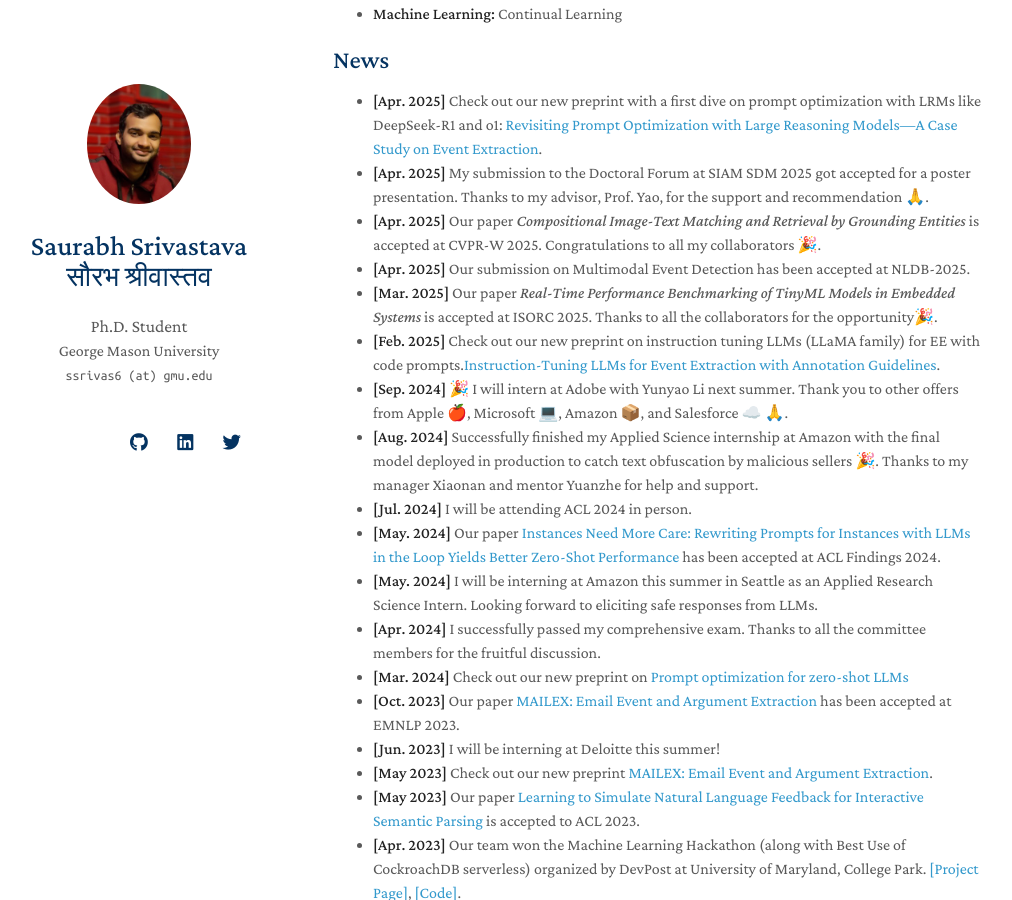
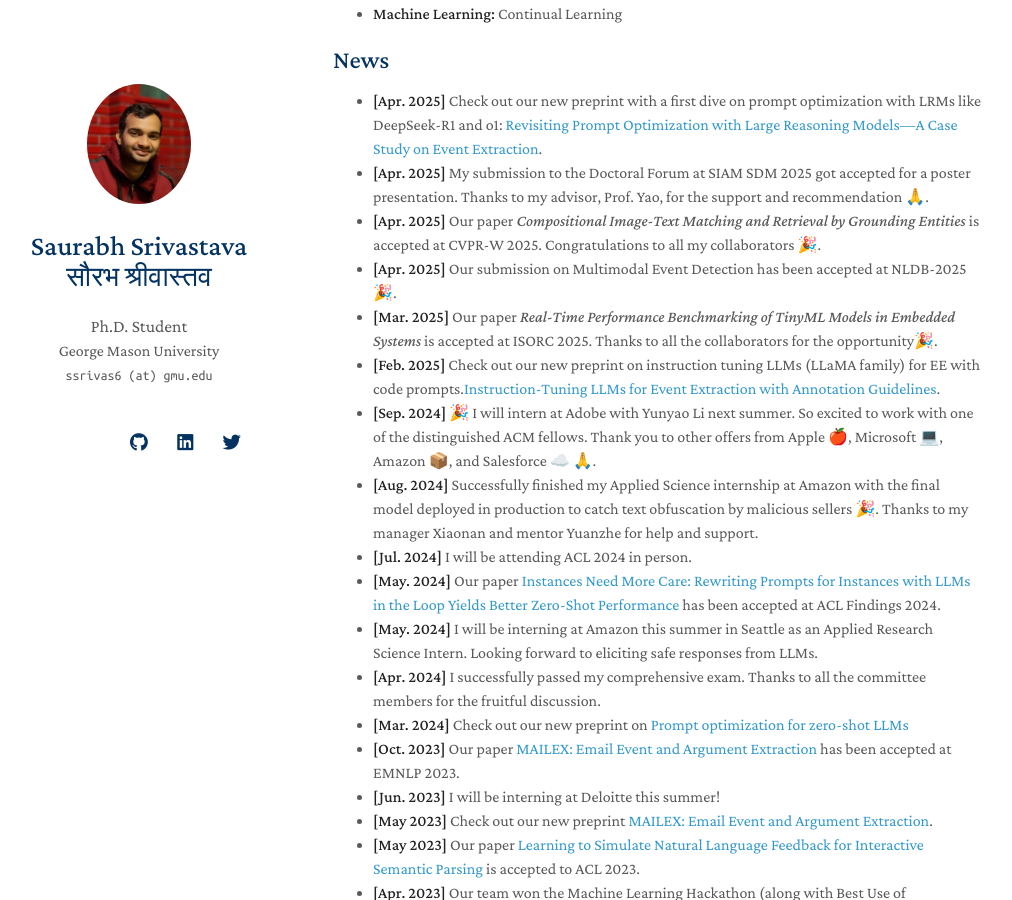
Before and after one commit to salokr/salokr.github.io, a Jekyll site: the page built from index.md, in a window 1280 px wide and 900 px high, scrolled down 657 px. Shown: the whole window, without its empty margins (137-1149 px from the left). Built offline with Jekyll 4.4.1, drawn with Linux system fonts in a browser that asks for light colours; nearby versions of some CDN libraries; a style sheet for code colours, icons or effects is not loaded; our own code applies the rules of GitHub Pages for plain Markdown files.

Commit message:
Update index.md

```diff
--- a/index.md
+++ b/index.md
@@ -25,10 +25,10 @@ In my free time, I make violin and piano music. I enjoy the outdoors, particular
 Models—A Case Study on Event Extraction](https://arxiv.org/pdf/2504.07357).
 - **[Apr. 2025]** My submission to the Doctoral Forum at SIAM SDM 2025 got accepted for a poster presentation. Thanks to my advisor, Prof. Yao, for the support and recommendation 🙏.
 - **[Apr. 2025]** Our paper *Compositional Image-Text Matching and Retrieval by Grounding Entities* is accepted at CVPR-W 2025. Congratulations to all my collaborators 🎉.
-- **[Apr. 2025]** Our submission on Multimodal Event Detection has been accepted at NLDB-2025.
+- **[Apr. 2025]** Our submission on Multimodal Event Detection has been accepted at NLDB-2025 🎉.
 - **[Mar. 2025]** Our paper *Real-Time Performance Benchmarking of TinyML Models in Embedded Systems* is accepted at ISORC 2025. Thanks to all the collaborators for the opportunity🎉.
 - **[Feb. 2025]** Check out our new preprint on instruction tuning LLMs (LLaMA family) for EE with code prompts.[Instruction-Tuning LLMs for Event Extraction with Annotation Guidelines](https://arxiv.org/abs/2502.16377).
-- **[Sep. 2024]** 🎉 I will intern at Adobe with Yunyao Li next summer. Thank you to other offers from Apple 🍎, Microsoft 💻, Amazon 📦, and Salesforce ☁️ 🙏.
+- **[Sep. 2024]** 🎉 I will intern at Adobe with Yunyao Li next summer. So excited to work with one of the distinguished ACM fellows. Thank you to other offers from Apple 🍎, Microsoft 💻, Amazon 📦, and Salesforce ☁️ 🙏.
 - **[Aug. 2024]** Successfully finished my Applied Science internship at Amazon with the final model deployed in production to catch text obfuscation by malicious sellers 🎉. Thanks to my manager Xiaonan and mentor Yuanzhe for help and support.
 - **[Jul. 2024]** I will be attending ACL 2024 in person.
 - **[May. 2024]** Our paper [Instances Need More Care: Rewriting Prompts for Instances with LLMs in the Loop Yields Better Zero-Shot Performance
```
